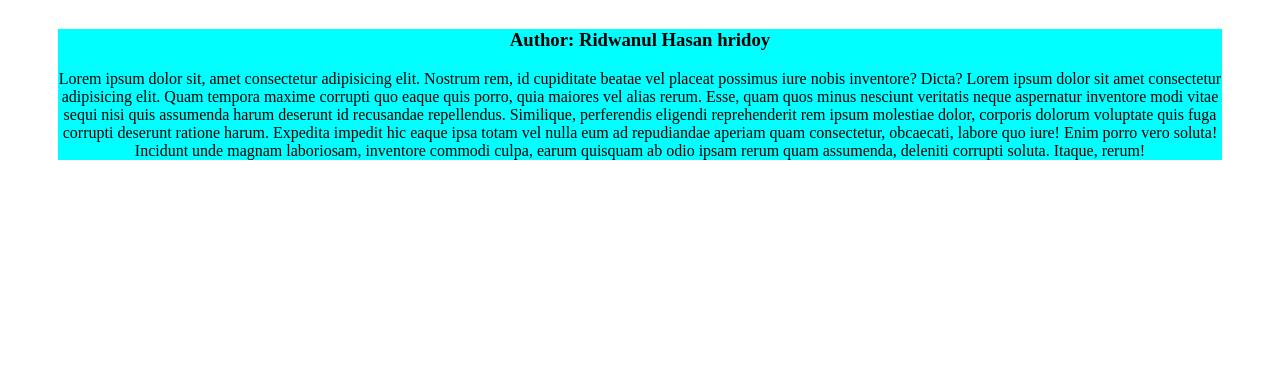
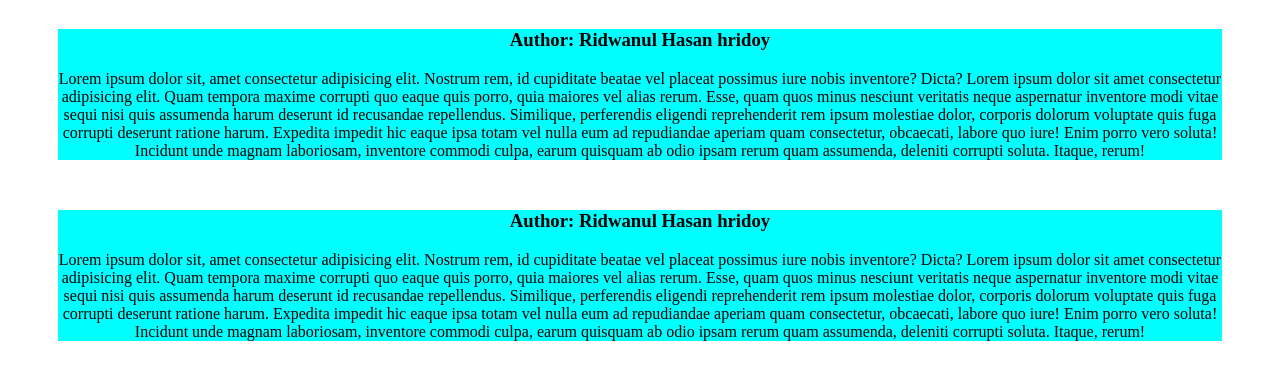
Before and after one commit to RidwanulHasan/my-fourth-repo1, a plain HTML site: page index.html in a window 1280 px wide. Shown: the part 79-458 px from the top of the page. Drawn offline with Linux system fonts and the light colour scheme.

Commit message:
new area added

```diff
--- a/index.html
+++ b/index.html
@@ -15,6 +15,14 @@
         <p>Lorem ipsum dolor sit, amet consectetur adipisicing elit. Nostrum rem, id cupiditate beatae vel placeat possimus iure nobis inventore? Dicta? Lorem ipsum dolor sit amet consectetur adipisicing elit. Quam tempora maxime corrupti quo eaque quis porro, quia maiores vel alias rerum. Esse, quam quos minus nesciunt veritatis neque aspernatur inventore modi vitae sequi nisi quis assumenda harum deserunt id recusandae repellendus. Similique, perferendis eligendi reprehenderit rem ipsum molestiae dolor, corporis dolorum voluptate quis fuga corrupti deserunt ratione harum. Expedita impedit hic eaque ipsa totam vel nulla eum ad repudiandae aperiam quam consectetur, obcaecati, labore quo iure! Enim porro vero soluta! Incidunt unde magnam laboriosam, inventore commodi culpa, earum quisquam ab odio ipsam rerum quam assumenda, deleniti corrupti soluta. Itaque, rerum!</p>
     </div>
 
+    <div class="blogging">
+        <h3>Author: Ridwanul Hasan hridoy</h3>
+        <p>Lorem ipsum dolor sit, amet consectetur adipisicing elit. Nostrum rem, id cupiditate beatae vel placeat possimus iure nobis inventore? Dicta? Lorem ipsum dolor sit amet consectetur adipisicing elit. Quam tempora maxime corrupti quo eaque quis porro, quia maiores vel alias rerum. Esse, quam quos minus nesciunt veritatis neque aspernatur inventore modi vitae sequi nisi quis assumenda harum deserunt id recusandae repellendus. Similique, perferendis eligendi reprehenderit rem ipsum molestiae dolor, corporis dolorum voluptate quis fuga corrupti deserunt ratione harum. Expedita impedit hic eaque ipsa totam vel nulla eum ad repudiandae aperiam quam consectetur, obcaecati, labore quo iure! Enim porro vero soluta! Incidunt unde magnam laboriosam, inventore commodi culpa, earum quisquam ab odio ipsam rerum quam assumenda, deleniti corrupti soluta. Itaque, rerum!</p>
+    </div>
+
+
+
+
 
 
 
```
